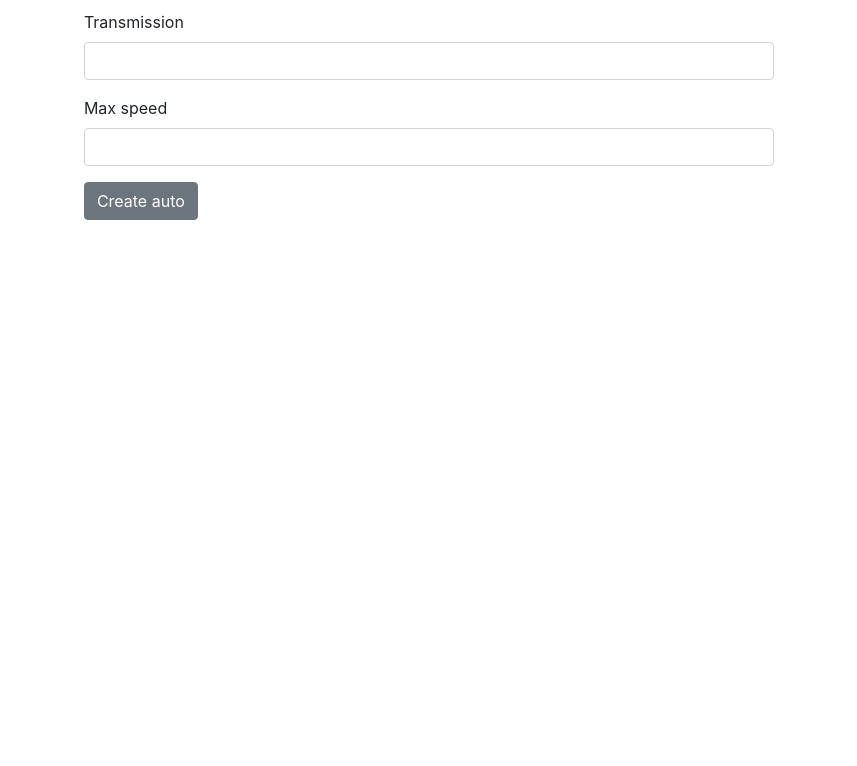
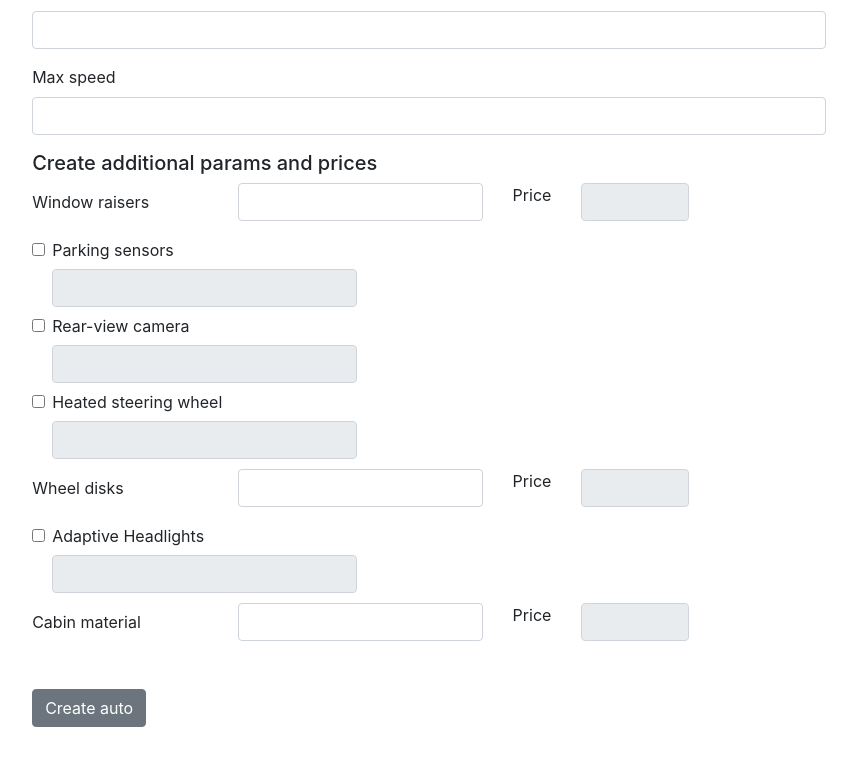
Before and after one commit to VBugaev/car-showroom, a Next.js app: page /entities in a window 1280 px wide. Shown: the part 1052-1818 px from the top of the page, without its empty margins (211-1068 px from the left). Before the commit the page ends 1272 px from the top, so only its background shows below. Built offline with nearby package versions, Linux system fonts and the light colour scheme; no server answers.

Commit message:
car form completed

```diff
--- a/components/FormComponents/index.js
+++ b/components/FormComponents/index.js
@@ -12,13 +12,17 @@ export const FormDatePicker = (props) => (
         dateFormat={props.showTimeSelect ? 'd/MM/YYYY, HH:00' : 'DD/MM/YYYY'}
         timeFormat={props.showTimeSelect ? 'HH:mm' : null}
         timeIntervals={props.timeIntervals || 60}
-        minDate = {props.minDate}
-        maxDate = {props.maxDate}
-        minTime = {props.minTime}
-        maxTime = {props.maxTime}
+        minDate={props.minDate}
+        maxDate={props.maxDate}
+        minTime={props.minTime}
+        maxTime={props.maxTime}
     />
 );
 
 export const FormCheckbox = ({ input }) => (<Input {...input} type="checkbox" />);
 
-export const FormInput = (field) => (<Input {...field.input} autoComplete="off" />);
+export const FormInput = ({ input, disabled, className }) => (
+    <Input {...input}
+        disabled={disabled}
+        className={className || ''}
+        autoComplete="off" />);
--- a/components/Forms/autosForm.js
+++ b/components/Forms/autosForm.js
@@ -1,19 +1,20 @@
 import React, { Component } from 'react';
-import { Field, reduxForm } from 'redux-form';
+import { Field, reduxForm, formValueSelector } from 'redux-form';
 import moment from 'moment';
+import { connect } from 'react-redux';
 
-import { FormGroup, Button, Label, Input } from 'reactstrap';
+import { FormGroup, Button, Label, Input, Col } from 'reactstrap';
 
 import { FormDatePicker, FormInput, FormCheckbox } from '../FormComponents';
 
 const DatePickerWithTime = (props) => {
-    const startDate = moment(Date.now());
+    const startDate = moment(Date.now()).add(1, 'd');
     const endDate = startDate.clone().add(30, 'd');
     const parsedStartDate = startDate.toDate();
     const parsedEndDate = endDate.toDate();
     const startTime = new Date;
     const endTime = new Date;
-    startTime.setHours(startDate.hour());
+    startTime.setHours(10);
     endTime.setHours(20);
     return (<FormDatePicker
         showTimeSelect
@@ -54,17 +55,21 @@ class CountriesSelect extends Component {
 }
 
 const AutosForm = props => {
-    const { handleSubmit } = props;
+    const { handleSubmit,
+        windowRaisers,
+        cabinMaterial,
+        hasAdaptiveHeadlights,
+        wheelDisks,
+        hasHeatedSteeringWheel,
+        hasRearViewCamera,
+        hasParkingSensors } = props;
+
     return (
         <form method="POST" onSubmit={handleSubmit}>
-            <h1 className="display-4 mb-4">Create essential auto data:</h1>
+            <h1 className="display-4 mb-4 mt-4">Create essential auto data</h1>
             <FormGroup>
                 <Label>Brand</Label>
                 <Field name="brand" component={FormInput} type="text" />
-            </FormGroup>
-            <FormGroup>
-                <Label className="mr-5">Date</Label>
-                <Field name="date" component={DatePickerWithTime} type="text" />
             </FormGroup>
             <FormGroup>
                 <Label>Model</Label>
@@ -110,11 +115,107 @@ const AutosForm = props => {
                 <Label>Max speed</Label>
                 <Field name="maxSpeed" component={FormInput} />
             </FormGroup>
-            <Button className="user-section-btn">Create auto</Button>
+            <h5>Create additional params and prices</h5>
+            <FormGroup style={{ marginBottom: '10px' }} row>
+                <Label sm={3}>
+                    Window raisers
+                </Label>
+                <Col sm={4}>
+                    <Field name="windowRaisers" component={FormInput} />
+                </Col>
+                <Col sm={1}>
+                    Price
+                </Col>
+                <Col sm={2}>
+                    <Field name="windowRaisersPrice" component={FormInput}
+                     disabled={!windowRaisers} />
+                </Col>
+            </FormGroup>
+            <FormGroup check row>
+                <Label check sm={4}>
+                    <Field name="hasParkingSensors" component={FormCheckbox} />{' '}
+                    Parking sensors
+                </Label>
+                <Col sm={5}>
+                    <Field name="parkingSensorsPrice" component={FormInput} disabled={!hasParkingSensors} />
+                </Col>
+            </FormGroup>
+            <FormGroup check row>
+                <Label check sm={4}>
+                    <Field name="hasRearViewCamera" component={FormCheckbox} />{' '}
+                    Rear-view camera
+                </Label>
+                <Col sm={5}>
+                    <Field name="rearViewCameraPrice" component={FormInput} disabled={!hasRearViewCamera} />
+                </Col>
+            </FormGroup>
+            <FormGroup  style={{ marginBottom: '10px' }} check row>
+                <Label check sm={4}>
+                    <Field name="hasHeatedSteeringWheel" component={FormCheckbox} />{' '}
+                    Heated steering wheel
+                </Label>
+                <Col sm={5}>
+                    <Field name="heatedSteeringWheelPrice" component={FormInput} disabled={!hasHeatedSteeringWheel} />
+                </Col>
+            </FormGroup>
+            <FormGroup style={{ marginBottom: '10px' }} row>
+                <Label sm={3}>
+                    Wheel disks
+                </Label>
+                <Col sm={4}>
+                    <Field name="wheelDisks" component={FormInput} />
+                </Col>
+                <Col sm={1}>
+                    Price
+                </Col>
+                <Col sm={2}>
+                    <Field name="wheelDisksPrice" component={FormInput}
+                     disabled={!wheelDisks} />
+                </Col>
+            </FormGroup>
+            <FormGroup style={{ marginBottom: '10px' }} check row>
+                <Label check sm={4}>
+                    <Field name="hasAdaptiveHeadlights" component={FormCheckbox} />{' '}
+                    Adaptive Headlights
+                </Label>
+                <Col sm={5}>
+                    <Field name="adaptiveHeadlightsPrice" component={FormInput} disabled={!hasAdaptiveHeadlights} />
+                </Col>
+            </FormGroup>
+            <FormGroup className="mb-5" row>
+                <Label sm={3}>
+                    Cabin material
+                </Label>
+                <Col sm={4}>
+                    <Field name="cabinMaterial" component={FormInput} />
+                </Col>
+                <Col sm={1}>
+                    Price
+                </Col>
+                <Col sm={2}>
+                    <Field name="cabinMaterialPrice" component={FormInput}
+                     disabled={!cabinMaterial} />
+                </Col>
+            </FormGroup>
+            <Button className="user-section-btn mb-5">Create auto</Button>
         </form>
     );
 };
 
-export default reduxForm({
+const ReduxAutosForm = reduxForm({
     form: 'autos'
 })(AutosForm);
+
+const selector = formValueSelector('autos');
+
+export default connect(
+    state => ({
+        windowRaisers: selector(state, 'windowRaisers'),
+        cabinMaterial: selector(state, 'cabinMaterial'),
+        hasAdaptiveHeadlights: selector(state, 'hasAdaptiveHeadlights'),
+        wheelDisks: selector(state, 'wheelDisks'),
+        hasHeatedSteeringWheel: selector(state, 'hasHeatedSteeringWheel'),
+        hasRearViewCamera: selector(state, 'hasRearViewCamera'),
+        hasParkingSensors: selector(state, 'hasParkingSensors')
+    })
+)(ReduxAutosForm);
--- a/pages/entities.js
+++ b/pages/entities.js
@@ -10,15 +10,15 @@ import AutosForm from '../components/Forms/autosForm';
 
 class EntitiesPage extends Component {
     autosSubmit = values => {
-        // fetch('api/autos', {
-        //     method: 'POST',
-        //     headers: {
-        //         'Content-Type': 'application/json'
-        //     },
-        //     body: JSON.stringify(values)
-        // }).then( r => {
-        //     console.log('success!');
-        //   })
+        fetch('api/autos', {
+            method: 'POST',
+            headers: {
+                'Content-Type': 'application/json'
+            },
+            body: JSON.stringify(values)
+        }).then( r => {
+            console.log('success!');
+          })
         console.log(values);
     }
 
```
Also changed, not shown: 1 other file (tests, documents, lock files or other folders).
